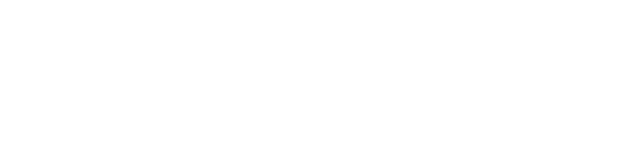
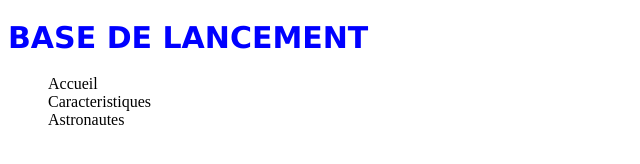
Before and after one commit to jordouio11/projet-, a plain HTML site: page index.html in a window 1280 px wide. Shown: the whole page, without its empty margins (0-640 px from the left). Drawn offline with Linux system fonts and the light colour scheme.

Commit message:
mise a jour

```diff
--- a/index.html
+++ b/index.html
@@ -6,3 +6,28 @@
       <title>Titre de ma page</title>
       <link rel="stylesheet" href="style/style.css">
   </head>
+
+
+
+  <body>
+    <header>
+      <div class="titreprincipal">
+        <h1>BASE DE LANCEMENT</h1>
+      </div>
+
+      <div class="header" id="header">
+        <nav class="menu">
+          <ul>
+            <li> <a href="#Accueil">Accueil</a> </li>
+            <li> <a href="#Caracteristiques">Caracteristiques</a> </li>
+            <li> <a href="#Astronautes">Astronautes</a> </li>
+          </ul>
+        </nav>
+      </div>
+
+
+    </header>
+
+
+  </body>
+</html>
--- a/style/style.css
+++ b/style/style.css
@@ -0,0 +1,14 @@
+ul{
+  list-style-type: none;
+
+}
+ul a{
+  text-decoration: none;
+  color: black;
+}
+
+.titreprincipal h1{
+  font-family: verdana;
+  color: blue;
+  font-size: 30px;
+}
```
